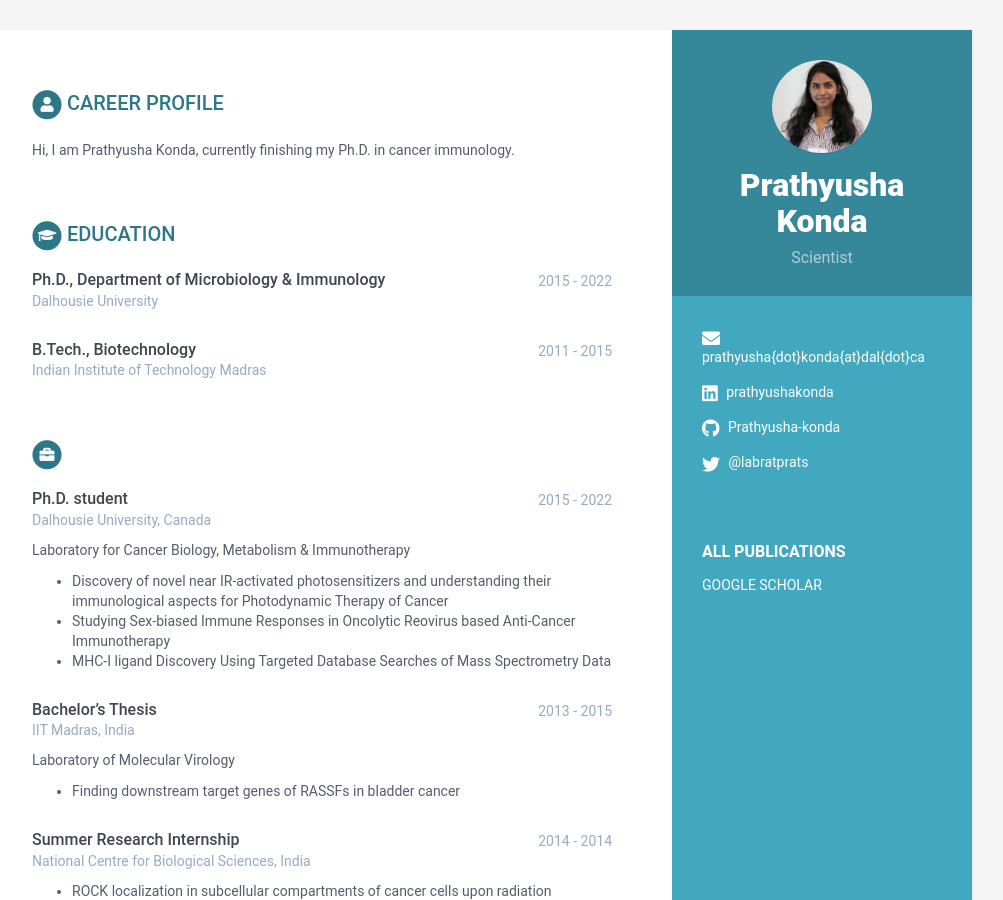
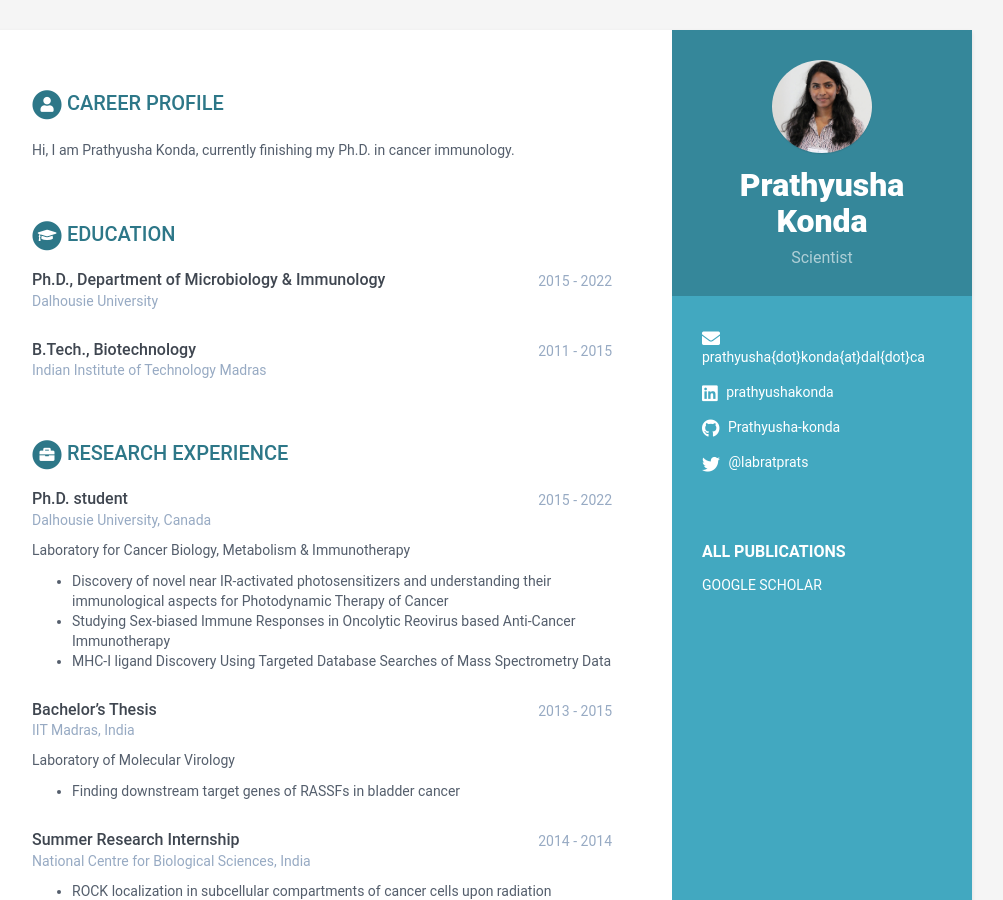
Before and after one commit to Prathyusha-konda/Website, a Jekyll site: the page built from index.html, in a window 1280 px wide and 900 px high. Shown: the whole window, without its empty margins (168-1171 px from the left). Built offline with Jekyll 4.4.1, drawn with Linux system fonts in a browser that asks for light colours.

Commit message:
Update experiences.html

```diff
--- a/_includes/experiences.html
+++ b/_includes/experiences.html
@@ -7,7 +7,7 @@
       <i class="fas fa-circle fa-stack-2x"></i>
       <i class="fas fa-briefcase fa-stack-1x fa-inverse"></i>
     </span>
-    {{ experiences.title }}
+    Research Experience
   </h2>
 
   {% for experience in experiences %}
```
